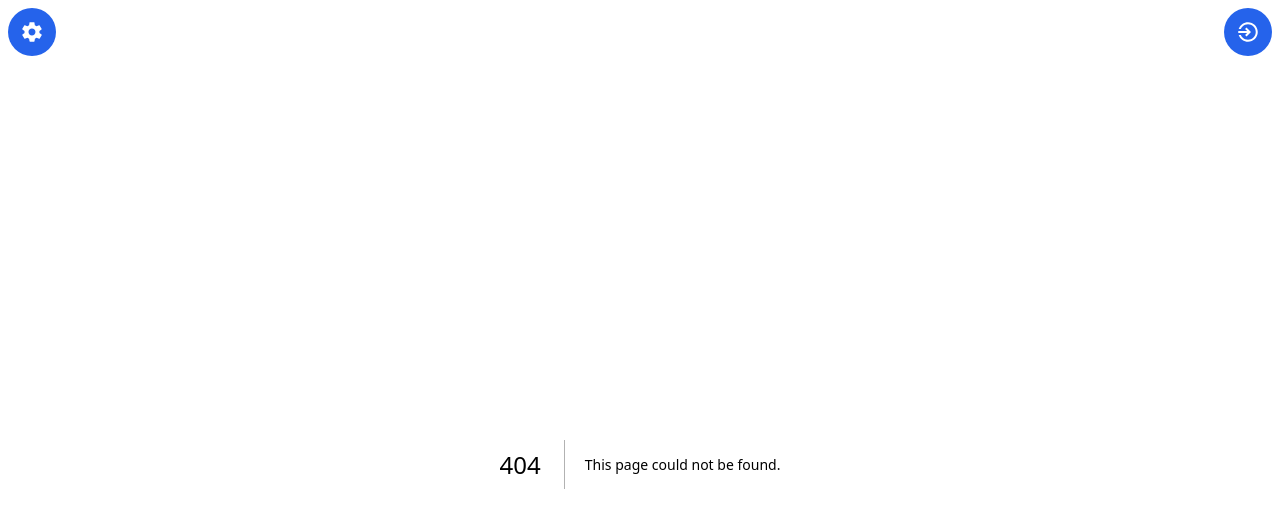
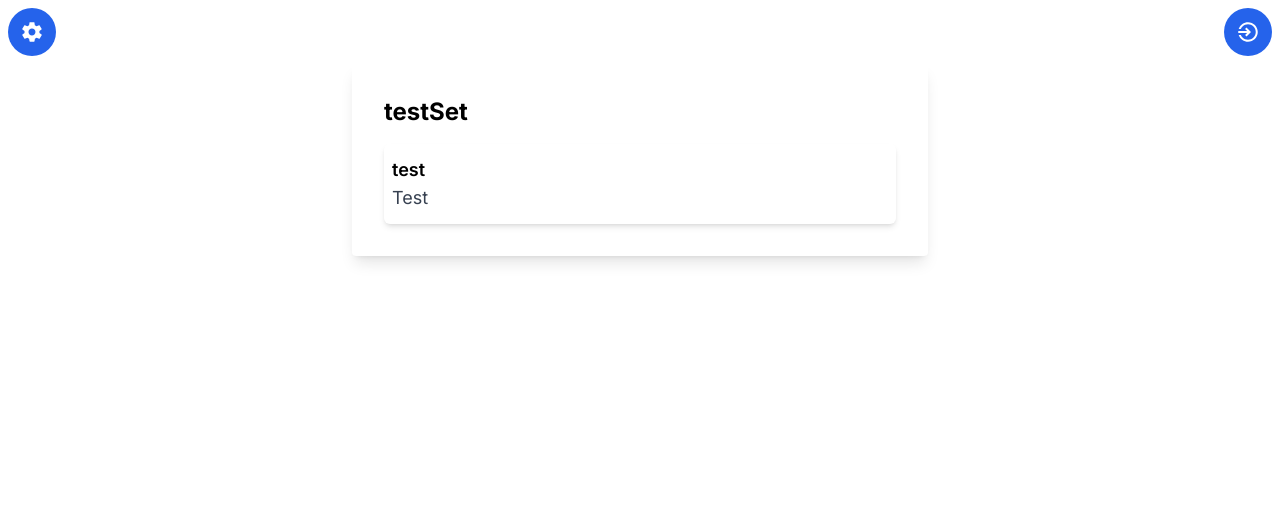
Before and after one commit to jakob-rzeppa/flashcards-app, a Next.js app: page /library/test/testFolder/testSet in a window 1280 px wide. Before the commit this address had no page. Shown: the top 528 px of the page. Built offline with nearby package versions, Linux system fonts and the light colour scheme.

Commit message:
Stack page

```diff
--- /dev/null
+++ b/app/library/[courseName]/[folderName]/[stackName]/layout.tsx
@@ -0,0 +1,12 @@
+import React, { ReactNode } from "react";
+
+interface Props {
+  children: ReactNode;
+  params: { stackName: string };
+}
+
+function StackLayout({ children, params }: Props) {
+  return <div>{children}</div>;
+}
+
+export default StackLayout;
--- /dev/null
+++ b/app/library/[courseName]/[folderName]/[stackName]/page.tsx
@@ -0,0 +1,40 @@
+"use client";
+
+import { useState } from "react";
+
+import BackgroundBox from "@/components/BackgroundBox";
+import List from "@/components/List";
+
+interface Props {
+  params: { stackName: string };
+}
+
+function Folder({ params }: Props) {
+  // TODO options like delete Stack, ...
+  const [cards, setCards] = useState([
+    {
+      word: "test",
+      definition: "Test",
+      wordLang: "English",
+      definitionLang: "German",
+    },
+  ]);
+
+  // TODO edit / learn
+
+  return (
+    <BackgroundBox>
+      <h1 className="text-2xl font-bold mb-4">{params.stackName}</h1>
+      <ul className="mt-2">
+        {cards.map((card) => (
+          <li className="flex flex-col py-3 px-2 rounded-md shadow-md">
+            <span className="text-lg font-semibold">{card.word}</span>
+            <span className="text-lg text-gray-700">{card.definition}</span>
+          </li>
+        ))}
+      </ul>
+    </BackgroundBox>
+  );
+}
+
+export default Folder;
--- a/app/library/[courseName]/[folderName]/page.tsx
+++ b/app/library/[courseName]/[folderName]/page.tsx
@@ -12,7 +12,7 @@ interface Props {
 
 function Folder({ params }: Props) {
   // TODO options like delete Folder, ...
-  const [sets, setSets] = useState([
+  const [sets, setStacks] = useState([
     {
       title: "testSet",
       href: "/library/test/testFolder/testSet",
@@ -20,14 +20,14 @@ function Folder({ params }: Props) {
     },
   ]);
 
-  const addSet = () => {
+  const addStack = () => {
     // TODO pick name
   };
 
   return (
     <BackgroundBox>
       <h1 className="text-2xl font-bold mb-4">{params.folderName}</h1>
-      <Button onClick={addSet}>Create New Set</Button>
+      <Button onClick={addStack}>Create New Set</Button>
       <List list={sets} />
     </BackgroundBox>
   );
--- a/components/ListItem.tsx
+++ b/components/ListItem.tsx
@@ -10,7 +10,7 @@ interface Props {
 function ListItem({ title, descriptions, href }: Props) {
   //TODO functionality; progress Bar
   return (
-    <li className="flex flex-col py-3 px-2 border-b border-gray-200 rounded-md hover:bg-gray-200">
+    <li className="flex flex-col py-3 px-2 shadow-md rounded-md hover:bg-gray-200">
       <Link href={href}>
         <span className="text-lg">{title}</span>
         {Object.keys(descriptions).map((info) => (
```
